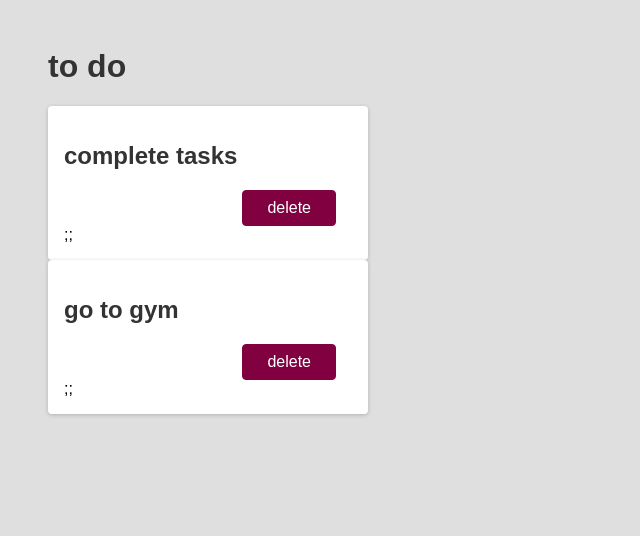
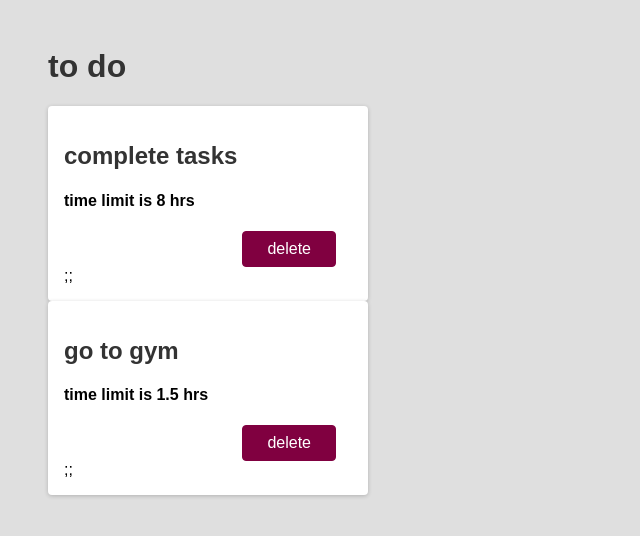
Before and after one commit to Anirudh-018/react-first, a React (Create React App) app: page / in a window 1280 px wide. Shown: the top 536 px of the page, without its empty margins (0-640 px from the left). Built offline with nearby package versions, Linux system fonts and the light colour scheme.

Commit message:
lists and component within components

```diff
--- a/src/App.js
+++ b/src/App.js
@@ -2,8 +2,8 @@ import Todo from "./components/Todo";
 function App() {
   return <div>
     <h1>to do</h1>
-    <Todo title='complete tasks'/>
-    <Todo title='go to gym'/>
+    <Todo index='0'/>
+    <Todo index='1'/>
   </div> ;
 }
 
--- /dev/null
+++ b/src/components/Content.js
@@ -0,0 +1,14 @@
+const content = [
+  { name: "complete tasks", time_limit: "time limit is 8 hrs" },
+  { name: "go to gym", time_limit: "time limit is 1.5 hrs" },
+];
+function Content(props) {
+  return (
+    <div>
+      <h2>{content[props.index].name}</h2>
+      <h4>{content[props.index].time_limit}</h4>
+    </div>
+  );
+}
+
+export default Content;
--- a/src/components/Todo.js
+++ b/src/components/Todo.js
@@ -1,6 +1,7 @@
 import { useState } from "react";
 import Modal from "./Modal";
 import Backdrop from "./Backdrop";
+import Content from "./Content";
 function Todo(props) {
   //returns value and the state chane function
   const [showModal, setModalOpen] = useState(false);
@@ -15,7 +16,7 @@ function Todo(props) {
   }
   return (
     <div className="card">
-      <h2>{props.title}</h2>
+    <Content index={props.index}/>
       <div className="actions">
         <button className="btn" onClick={deleteHandler}>
           delete
```
